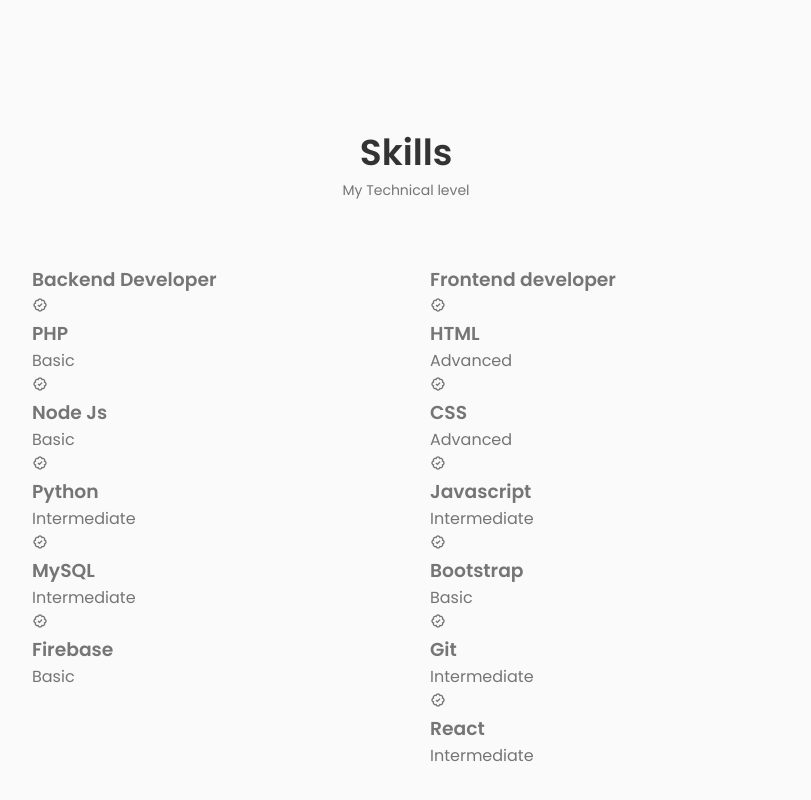
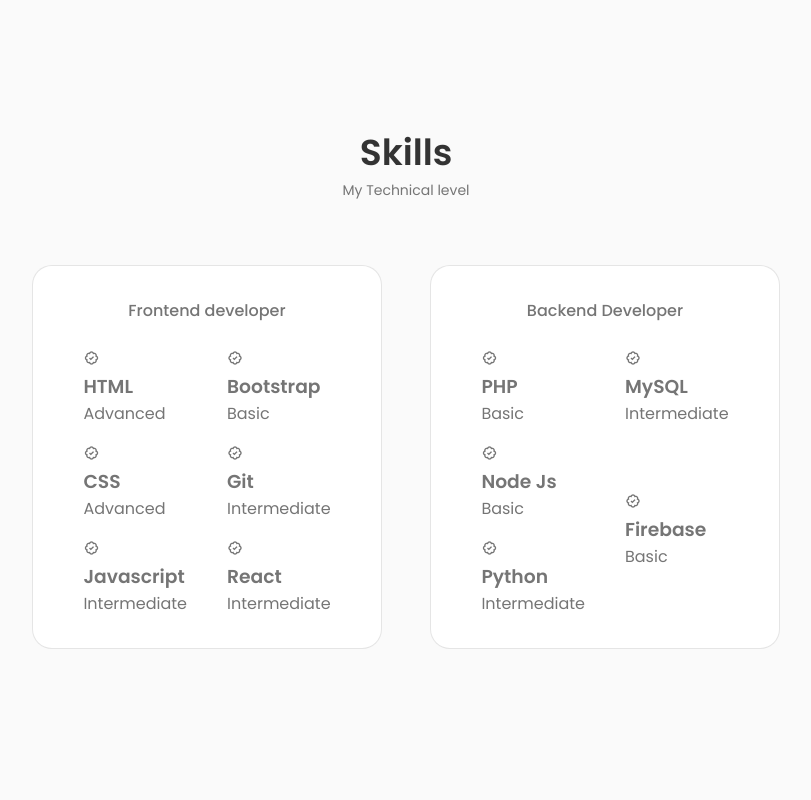
Before and after one commit to Chanukaisuru/Portfolio, a React (Create React App) app in the folder portfolio/: page / in a window 1280 px wide. Shown: the part 1295-2095 px from the top of the page, without its empty margins (234-1045 px from the left). After the commit the page ends 1976 px from the top, so only its background shows below. Built offline with nearby package versions, Linux system fonts and the light colour scheme.

Commit message:
modified:   portfolio/src/components/skills/skills.css

```diff
--- a/portfolio/src/components/skills/Skills.jsx
+++ b/portfolio/src/components/skills/Skills.jsx
@@ -10,8 +10,9 @@
         <span className="section_subtitle">My Technical level</span>
 
         <div className='skills_container container grid'>
-        <Backend />
-        <Frontend />
+            <Frontend />
+            <Backend />
+
         </div>
 
     </section>
--- a/portfolio/src/components/skills/skills.css
+++ b/portfolio/src/components/skills/skills.css
@@ -3,3 +3,39 @@
     column-gap: 3rem;
     justify-content: center;
 }
+
+.skills_content{
+    background-color: var(--container-color);
+    border: 1px solid rgba(0,0,0,0.1);
+    padding: 2rem 4rem;
+    border-radius: 1.25rem;
+}
+
+.skills_title{
+    font-size: var(--normal-font-size);
+    font-weight: var(--font-medium);
+    text-align: center;
+    margin-bottom: var(--mb-1-5);
+}
+
+.skills_box{
+    display: flex;
+    justify-content: center;
+    column-gap: 2.5rem;
+}
+.skills_group{
+    display: grid;
+    align-items: flex-end start;
+    row-gap: 1rem;
+
+}
+
+.skill_data{
+    display: flex;
+    column-gap: 0.5rem;
+}
+
+.skill .bx-badge-check{
+    font-size: 1rem;
+    color: var(--title-color);
+}
```
